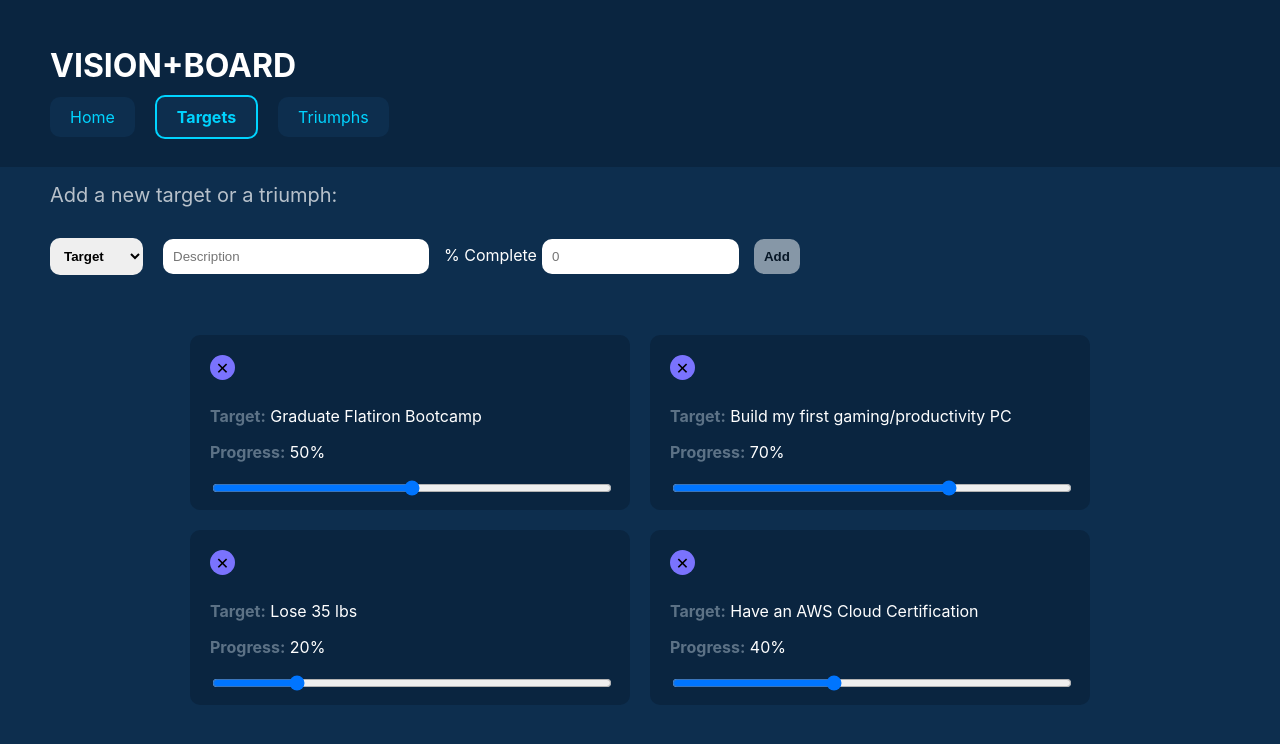
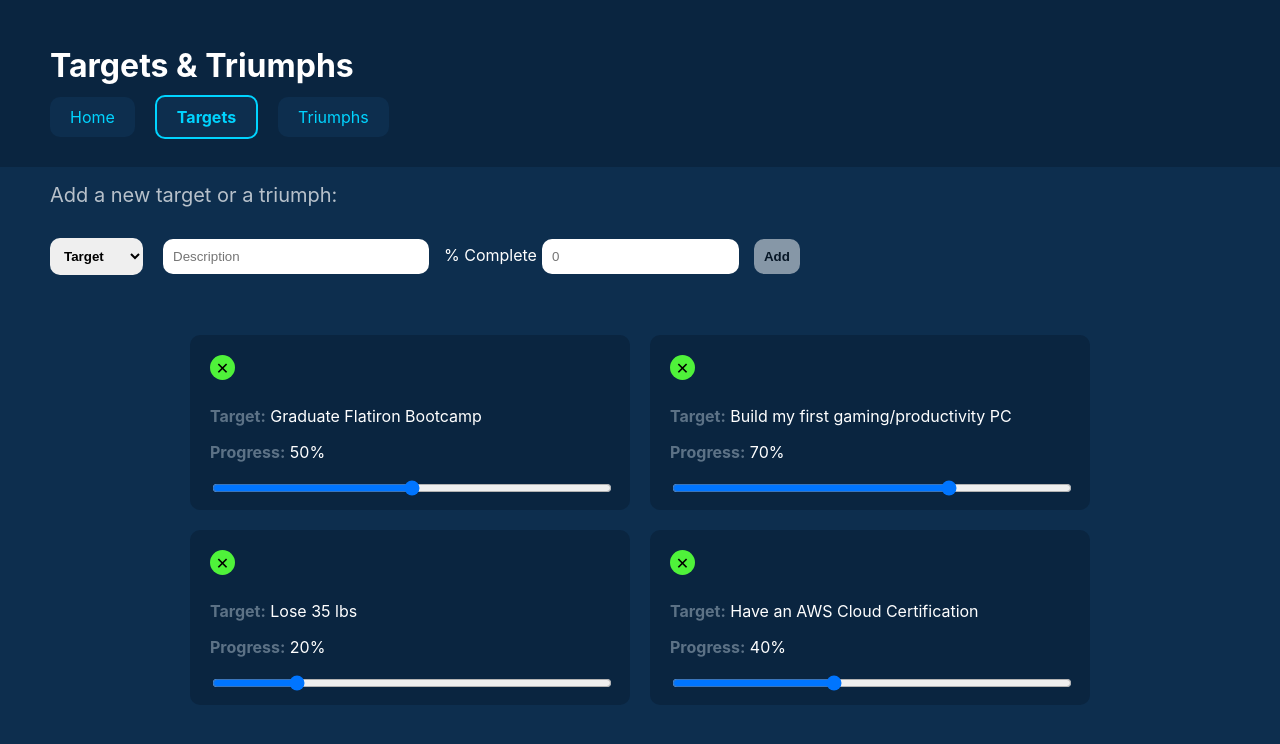
Before and after one commit to HappiSingh/Phase-2-Project, a React (Create React App) app: page /targets in a window 1280 px wide. Shown: the top 744 px of the page. Built offline with nearby package versions, Linux system fonts and the light colour scheme; data requests are answered from the project's data file.

Commit message:
Edits to the index files

```diff
--- a/public/index.html
+++ b/public/index.html
@@ -5,7 +5,8 @@
     <meta name="viewport" content="width=device-width, initial-scale=1" />
     <meta name="theme-color" content="#000000" />
 
-    <title>Harpreet's React App</title>
+    <!-- Title of the tab -->
+    <title>My React App - Phase 2</title>
 
   </head>
 
--- a/src/components/NavBar.js
+++ b/src/components/NavBar.js
@@ -3,6 +3,7 @@ import { NavLink } from "react-router-dom";
 
 function NavBar() {
 
+  // The look of the nav-bar buttons
   const linkStyles = {
     color: "#00D4FF",
     padding: "10px 20px",
@@ -12,6 +13,7 @@ function NavBar() {
     borderRadius: "10px"
   };
 
+  // The animation of the nav-bar buttons
   const activeStyle = {
     border: "solid #00D4FF 2px",
     fontWeight: "bold"
@@ -20,7 +22,7 @@ function NavBar() {
     return(
         <div id="nav-bar">
           <h1 className="site-title">
-              VISION+BOARD
+              Targets & Triumphs
           </h1>
           <NavLink
             to="/"
--- a/src/index.css
+++ b/src/index.css
@@ -87,7 +87,7 @@ h2 {
 }
 
 #targets-container .card .delete-button {
-  background-color: #7A73FE;
+  background-color: #4ff23a;
 }
 
 #triumphs-container .card .delete-button {
--- a/src/index.js
+++ b/src/index.js
@@ -4,6 +4,7 @@ import './index.css';
 import { BrowserRouter as Router } from 'react-router-dom';
 import App from './App';
 
+// Added Router ability to the main App file
 const root = ReactDOM.createRoot(document.getElementById('root'));
 root.render(
   <Router>
```
